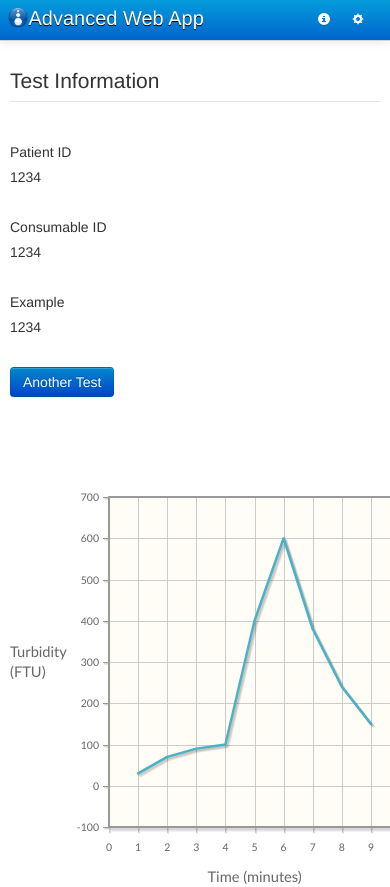
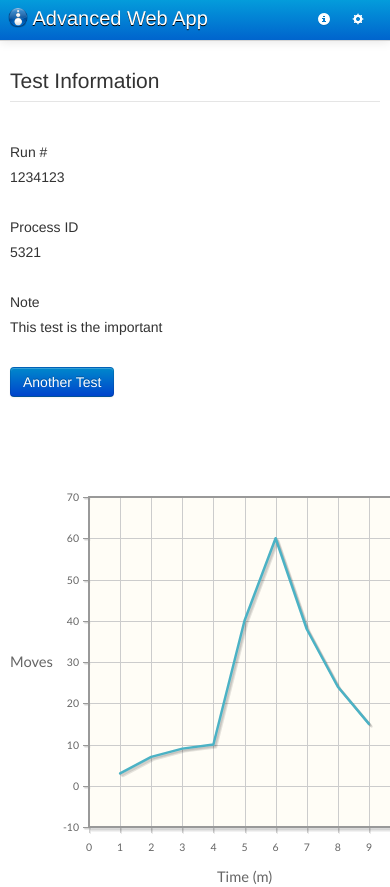
Before and after one commit to Shnoulle/advanced-webapp-demo, a plain HTML site: page test-results.html in a window 390 px wide. Drawn offline with Linux system fonts and the light colour scheme.

Commit message:
Lot's of small screen fixes

```diff
--- a/css/advanced-webapp-demo.css
+++ b/css/advanced-webapp-demo.css
@@ -43,8 +43,8 @@ body
 .brand > img
 {
     vertical-align: top;
+    width: 20px;
     height: 20px;
-    margin-right: -4px;
 }
 
 /* Style Overrides */
@@ -91,7 +91,6 @@ body
     color: white;
     text-shadow: 0 1px 0 black;
     width: 220px;
-    overflow: hidden;
     padding-right: 0;
     margin-right: 0;
 }
@@ -101,6 +100,20 @@ body
     .navbar .brand
     {
         padding-left: 8px;
+
+    }
+}
+
+@media (max-width: 320px)
+{
+    .navbar .brand
+    {
+        width: 32px;
+
+    }
+    .navbar .brand > span
+    {
+        display: none;
 
     }
 }
--- a/js/about.js
+++ b/js/about.js
@@ -6,25 +6,19 @@ var aboutModalHTML =
 "       <h3>About</h3>" +
 "   </div>" +
 "   <div class='modal-body'>" +
-"       <div id='modal-fix1' style='width: 100%'>" +
-"           <div class='row'>" +
-"               <div class='span1'>" +
-"                   <img src='img/icon.png' style='text-align: right; width: 128px;' />" +
+"       <div class='row-fluid'>" +
+"               <div class='span4'>" +
+"                   <img id='about-icon' src='img/icon.png' style='text-align: right; width: 128px; padding-top: 30px;' />" +
 "               </div>" +
-"               <div id='modal-fix2' class='span4' style='margin-left: 20px;'>" +
-"                   <div class='row'>" +
-"                       <div class='span4'>" +
-"                           <h2>Advanced Web App</h2>" +
-"                           <p style='padding-left: 20px;'>A simple demonstration for an HTML5 application.</p>" +
-"                           <hr />" +
-"                           <p>Author: Samuel Sarette</p>" +
-"                           <p>Email: samuelsarette@linux.com</p>" +
-"                       </div>" +
-"                   </div>" +
+"               <div id='modal-fix2' class='span7' style='margin-left: 20px;'>" +
+"                   <h2>Advanced Web App</h2>" +
+"                   <p style='padding-left: 20px;'>A simple demonstration for an HTML5 application.</p>" +
+"                   <hr />" +
+"                   <p>Author: Samuel Sarette</p>" +
+"                   <p>Email: samuelsarette@linux.com</p>" +
 "               </div>" +
 "           </div>" +
 "       </div>" +
-"   </div>" +
 "   <div class='modal-footer'>" +
 "       <a href='#' data-dismiss='modal' class='btn' >Close</a>" +
 "   </div>" +
--- a/test-results.html
+++ b/test-results.html
@@ -27,6 +27,7 @@
             <script language="javascript" type="text/javascript" src="excanvas.min.js"></script>
         <![endif]-->
 
+        <style> .controls > p { margin-top: 5px; } </style>
     </head>
     <body>
 
@@ -35,7 +36,7 @@
                 <div class="container">
                     <a class="brand oppositeAnimation" href="index.html" class="transition">
                         <img src="img/icon.png" />
-                        Advanced Web App
+                        <span>Advanced Web App</span>
                     </a>
                     <div class="pull-right">
                         <ul class="nav">
@@ -56,23 +57,23 @@
                             <legend>Test Information</legend>
 
                             <div class="control-group">
-                                <label class="control-label" for="patient">Patient ID</label>
+                                <label class="control-label" for="runs">Run #</label>
                                 <div class="controls">
-                                    <p id="patient">1234</p>
+                                    <p id="runs"></p>
                                 </div>
                             </div>
 
                             <div class="control-group">
-                                <label class="control-label" for="consumable">Consumable ID</label>
+                                <label class="control-label" for="process_id">Process ID</label>
                                 <div class="controls">
-                                    <p id="consumable">1234</p>
+                                    <p id="process_id"></p>
                                 </div>
                             </div>
 
                             <div class="control-group">
-                                <label class="control-label" for="input01">Example</label>
+                                <label class="control-label" for="notes">Note</label>
                                 <div class="controls">
-                                    <p id="input01">1234</p>
+                                    <p id="notes"></p>
                                 </div>
                             </div>
 
@@ -106,27 +107,45 @@
         <script type="text/javascript" src="js/jqplot/jqplot.canvasTextRenderer.min.js"></script>
         <script type="text/javascript" src="js/jqplot/jqplot.canvasAxisLabelRenderer.min.js"></script>
         <script language="javascript" type="text/javascript">
+            var run = 1234123;
+            var process = 5321;
+            var notes = "This test is the important";
             var chart1 = null;
 
             $(document).ready(function(){
-                chart1 = $.jqplot('chart1', [[30,70,90,100,400,600,380,240,150]], {
+                chart1 = $.jqplot('chart1', [[3,7,9,10,40,60,38,24,15]], {
                               series:[{showMarker:false}],
                               axes:{
                                 xaxis:{
-                                  label:'Time (minutes)'
+                                  label:'Time (m)'
                                 },
                                 yaxis:{
-                                  label:'Turbidity (FTU)'
+                                  label:'Moves'
                                 }
                               }
                           });
             });
 
+            $(document).ready(function(){
+                /* Check Local Storage */
+                if (localStorage)
+                {
+                    if ( localStorage.getItem('run') != null ) run = localStorage.getItem('run');
+                    if ( localStorage.getItem('process') != null ) process = localStorage.getItem('process');
+                    if ( localStorage.getItem('notes') != null ) notes = localStorage.getItem('notes');
+                }
+
+                $("#runs").text(run);
+                $("#process_id").text(process);
+                $("#notes").text(notes == " " ? "None" : notes);
+            });
+
+
             $(window).resize(function(){
-                    if (chart1) {
-                        chart1.replot();
-                    }
-                });
+                if (chart1) {
+                    chart1.replot();
+                }
+            });
         </script>
     </body>
 </html>
```
Also changed, not shown: aboutmobile.html (+22 -11 lines), index.html (+1 -1 lines), noscript.html (+1 -1 lines), settings.html (+1 -1 lines), test-setup.html (+46 -11 lines), testing.html (+1 -1 lines).
